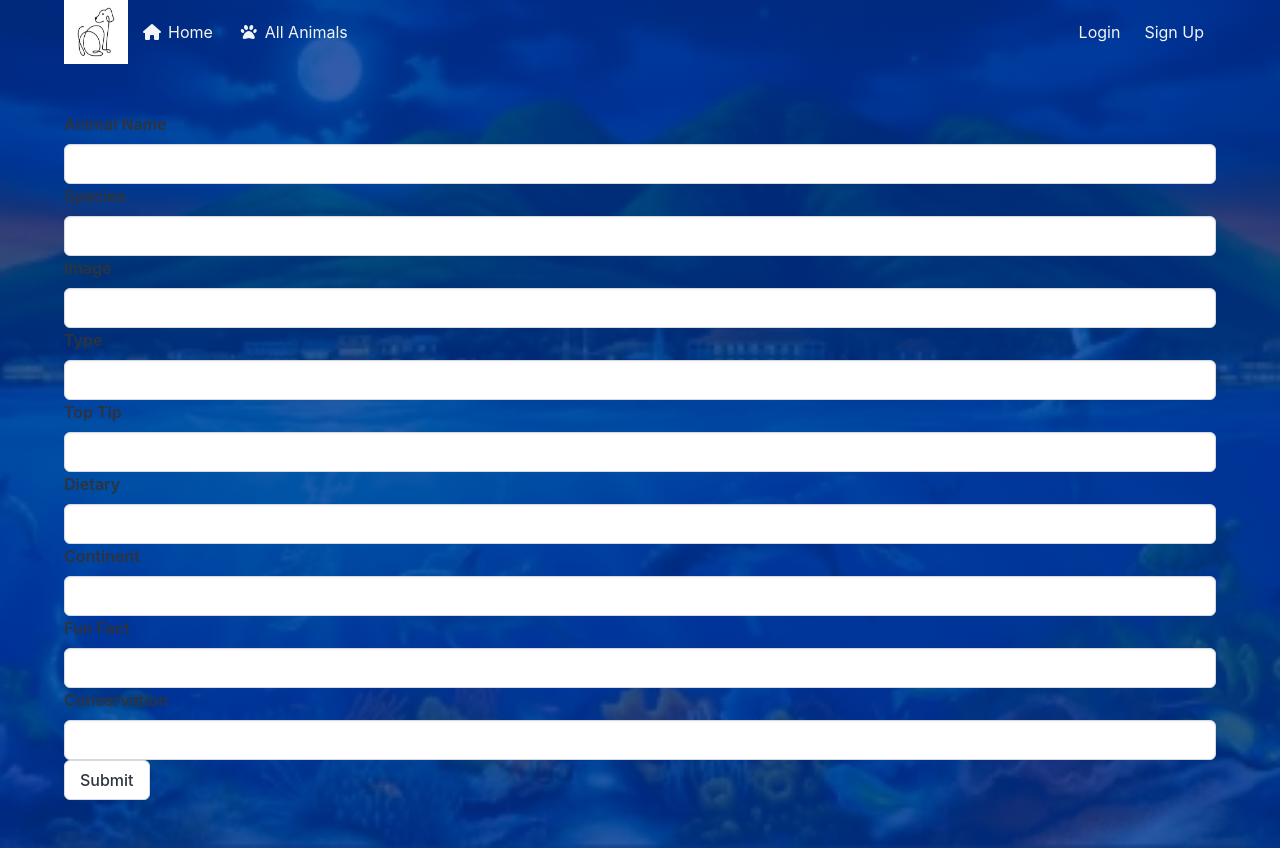
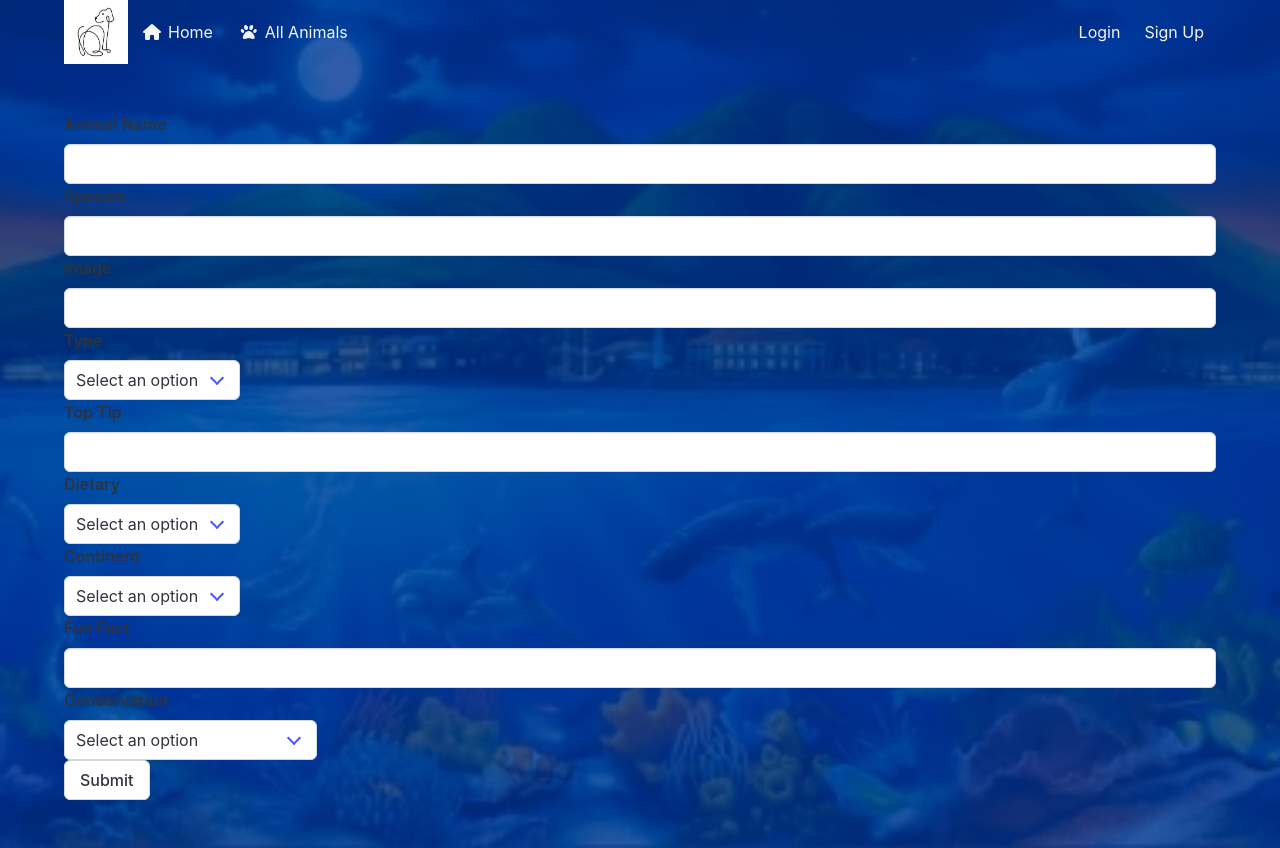
Before and after one commit to hoenigma/SEB-Project-3-Frontend, a React (Vite) app: page /addanimal in a window 1280 px wide. Built offline with nearby package versions, Linux system fonts and the light colour scheme.

Commit message:
Filter function in place, styling started for search bar, filter and add animal button

```diff
--- a/src/components/AddAnimal.tsx
+++ b/src/components/AddAnimal.tsx
@@ -80,14 +80,25 @@ export default function AddAnimal() {
           </div>
           <div className="field">
             <label className="label">Type</label>
-            <div className="control">
-              <input
-                className="input"
-                type="text"
-                name={"type"}
-                onChange={handleChange}
-                value={formData.type}
-              />
+            <div className="dropdown is-active">
+              <div className="dropdown-trigger">
+                <div className="dropdown is-active">
+                  <div className="dropdown-trigger">
+                    <div className="select">
+                      <select
+                        name="type"
+                        value={formData.type}
+                        onChange={handleChange}
+                      >
+                        <option value={""}>Select an option</option>
+                        <option value="Land">Land</option>
+                        <option value="Water">Water</option>
+                        <option value="Domestic">Domestic</option>
+                      </select>
+                    </div>
+                  </div>
+                </div>
+              </div>
             </div>
           </div>
           <div className="field">
@@ -104,26 +115,53 @@ export default function AddAnimal() {
           </div>
           <div className="field">
             <label className="label">Dietary</label>
-            <div className="control">
-              <input
-                className="input"
-                type="text"
-                name={"dietary"}
-                onChange={handleChange}
-                value={formData.dietary}
-              />
+            <div className="dropdown is-active">
+              <div className="dropdown-trigger">
+                <div className="dropdown is-active">
+                  <div className="dropdown-trigger">
+                    <div className="select">
+                      <select
+                        name="dietary"
+                        value={formData.dietary}
+                        onChange={handleChange}
+                      >
+                        <option value={""}>Select an option</option>
+                        <option value="Carnivore">Carnivore</option>
+                        <option value="Herbivore">Herbivore</option>
+                        <option value="Omnivore">Omnivore</option>
+                        <option value="Insectivore">Insectivore</option>
+                      </select>
+                    </div>
+                  </div>
+                </div>
+              </div>
             </div>
           </div>
           <div className="field">
             <label className="label">Continent</label>
-            <div className="control">
-              <input
-                className="input"
-                type="text"
-                name={"continent"}
-                onChange={handleChange}
-                value={formData.continent}
-              />
+            <div className="dropdown is-active">
+              <div className="dropdown-trigger">
+                <div className="dropdown is-active">
+                  <div className="dropdown-trigger">
+                    <div className="select">
+                      <select
+                        name="continent"
+                        value={formData.continent}
+                        onChange={handleChange}
+                      >
+                        <option value={""}>Select an option</option>
+                        <option value="Africa">Africa</option>
+                        <option value="Australia">Australia</option>
+                        <option value="Asia">Asia</option>
+                        <option value="North America">North America</option>
+                        <option value="South America">South America</option>
+                        <option value="Europe">Europe</option>
+                        <option value="Antarctica">Antarctica</option>
+                      </select>
+                    </div>
+                  </div>
+                </div>
+              </div>
             </div>
           </div>
           <div className="field">
@@ -140,14 +178,38 @@ export default function AddAnimal() {
           </div>
           <div className="field">
             <label className="label">Conservation</label>
-            <div className="control">
-              <input
-                className="input"
-                type="text"
-                name={"conservation"}
-                onChange={handleChange}
-                value={formData.conservation}
-              />
+            <div className="dropdown is-active">
+              <div className="dropdown-trigger">
+                <div className="dropdown is-active">
+                  <div className="dropdown-trigger">
+                    <div className="select">
+                      <select
+                        name="conservation"
+                        value={formData.conservation}
+                        onChange={handleChange}
+                      >
+                        <option value={""}>Select an option</option>
+                        <option value="Least Concerned (LC)">
+                          Least Concerned (LC)
+                        </option>
+                        <option value="Near Threatened (NT)">
+                          Near Threatened (NT)
+                        </option>
+                        <option value="Vulnerable (VU)">Vulnerable (VU)</option>
+                        <option value="Endangered (EN)">Endangered (EN)</option>
+                        <option value="Critically Endangered (CE)">
+                          Critically Endangered (CE)
+                        </option>
+                        <option value="Extinct in the Wild (EW)">
+                          Extinct in the Wild (EW)
+                        </option>
+                        <option value="Extinct (EX)">Extinct (EX)</option>
+                        <option value="N/A">N/A</option>
+                      </select>
+                    </div>
+                  </div>
+                </div>
+              </div>
             </div>
           </div>
           <button className="button">Submit</button>
--- a/src/components/AllAnimals.tsx
+++ b/src/components/AllAnimals.tsx
@@ -7,8 +7,8 @@ type Animals = null | Array<IAnimal>;
 
 function AllAnimals() {
   const [animals, setAnimals] = React.useState<Animals>(null);
-  const [search, setSearch] = React.useState("")
-
+  const [search, setSearch] = React.useState("");
+  const [value, setValue] = React.useState("");
 
   React.useEffect(() => {
     async function fetchAnimals() {
@@ -20,14 +20,31 @@ function AllAnimals() {
     fetchAnimals();
   }, []);
 
+  React.useEffect(() => {
+    async function fetchAnimal() {
+      const resp = await fetch(`/api/animals?type=${value}`);
+      const animalData = await resp.json();
+      setAnimals(animalData);
+    }
+    fetchAnimal();
+  }, [value]);
+
   function handleChange(e: any) {
-  setSearch(e.currentTarget.value)
+    setSearch(e.currentTarget.value);
+  }
+
+  function handleAnimalChange(e: any) {
+    setValue(e.currentTarget.value);
   }
 
   function filterAnimals() {
-  return animals?.filter(animal => {
-    return animal.name.toLowerCase().includes(search.toLowerCase())
-  })
+    return animals?.filter((animal) => {
+      return (
+        (search === "" ||
+          animal.name.toLowerCase().includes(search.toLowerCase())) &&
+        (value === "" || animal.type.includes(value))
+      );
+    });
   }
 
   console.log(animals);
@@ -35,19 +52,44 @@ function filterAnimals() {
   return (
     <>
       <section className="section is-flex is-flex-direction-column">
-      <div className="container">
-      <div className="searchbar">
-      <input id="searchBar"
+        <div className="columns is-multicolumn">
+          <div className="container ">
+            <div className="searchbar column is-half is-pulled-left">
+              <input
+                id="searchBar"
                 className="input is-normal"
                 placeholder="Search for an Animal"
                 onChange={handleChange}
                 value={search}
               />
             </div>
+            <div className="field column is one-quarter">
+              <div className="dropdown is-active">
+                <div className="dropdown-trigger">
+                  <div className="dropdown is-active">
+                    <div className="dropdown-trigger">
+                      <div className="select">
+                        <select
+                          name="type"
+                          value={value}
+                          onChange={handleAnimalChange}
+                        >
+                          <option value={""}>Select type</option>
+                          <option value="Land">Land</option>
+                          <option value="Water">Water</option>
+                          <option value="Domestic">Domestic</option>
+                        </select>
                       </div>
-        <span className="is-flex my-5">
+                    </div>
+                  </div>
+                </div>
+              </div>
+            </div>
+          </div>
+
+          <span className="is-flex mt-3">
             <Link to="/addanimal">
-            <button className="button">
+              <button className="button is-link mr-4">
                 Add Animal
                 <span className="icon ml-1">
                   <i className="fa fa-plus"></i>
@@ -55,6 +97,8 @@ function filterAnimals() {
               </button>
             </Link>
           </span>
+        </div>
+
         <div className="container">
           <div className="columns is-multiline">
             {filterAnimals()?.map((animal) => {
```
Also changed, not shown: src/App.tsx (+4 -5 lines). Lines whose indentation alone changed are shown as unchanged.
